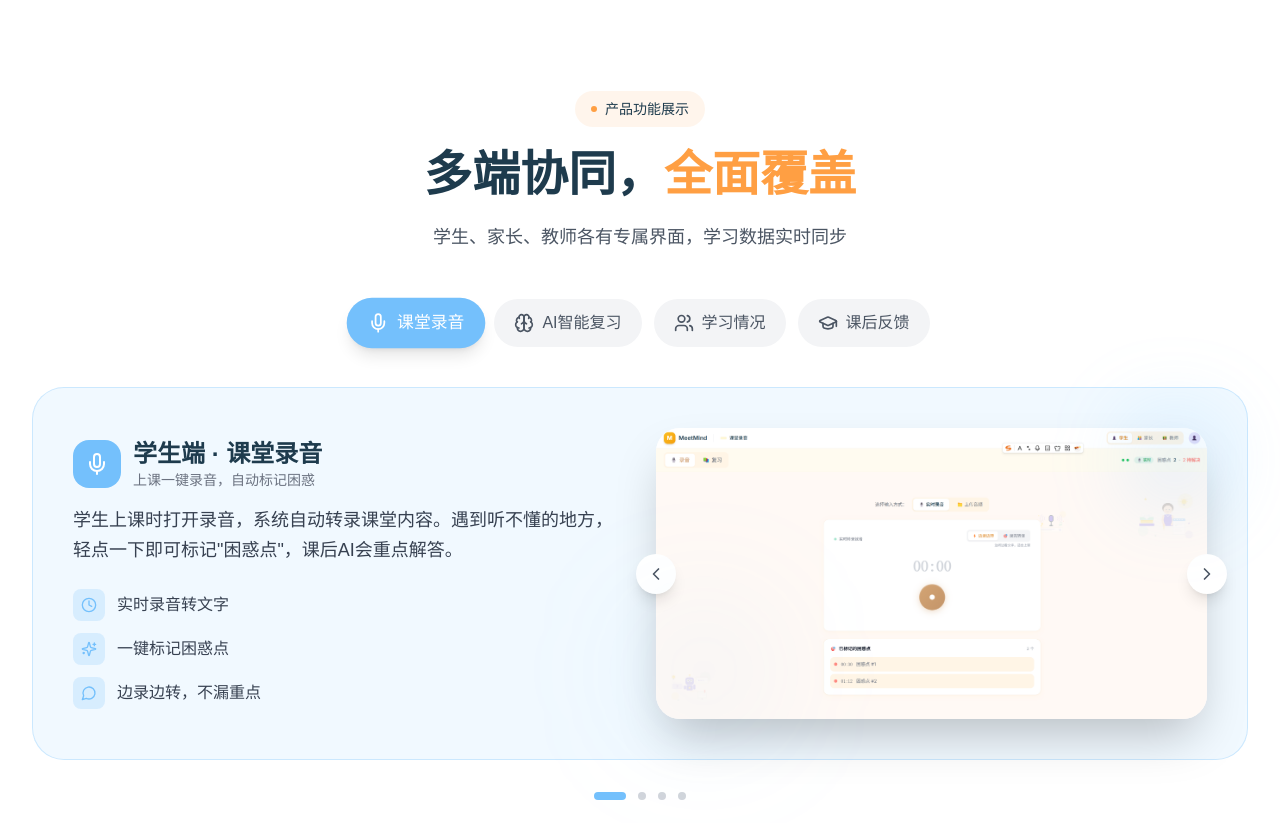
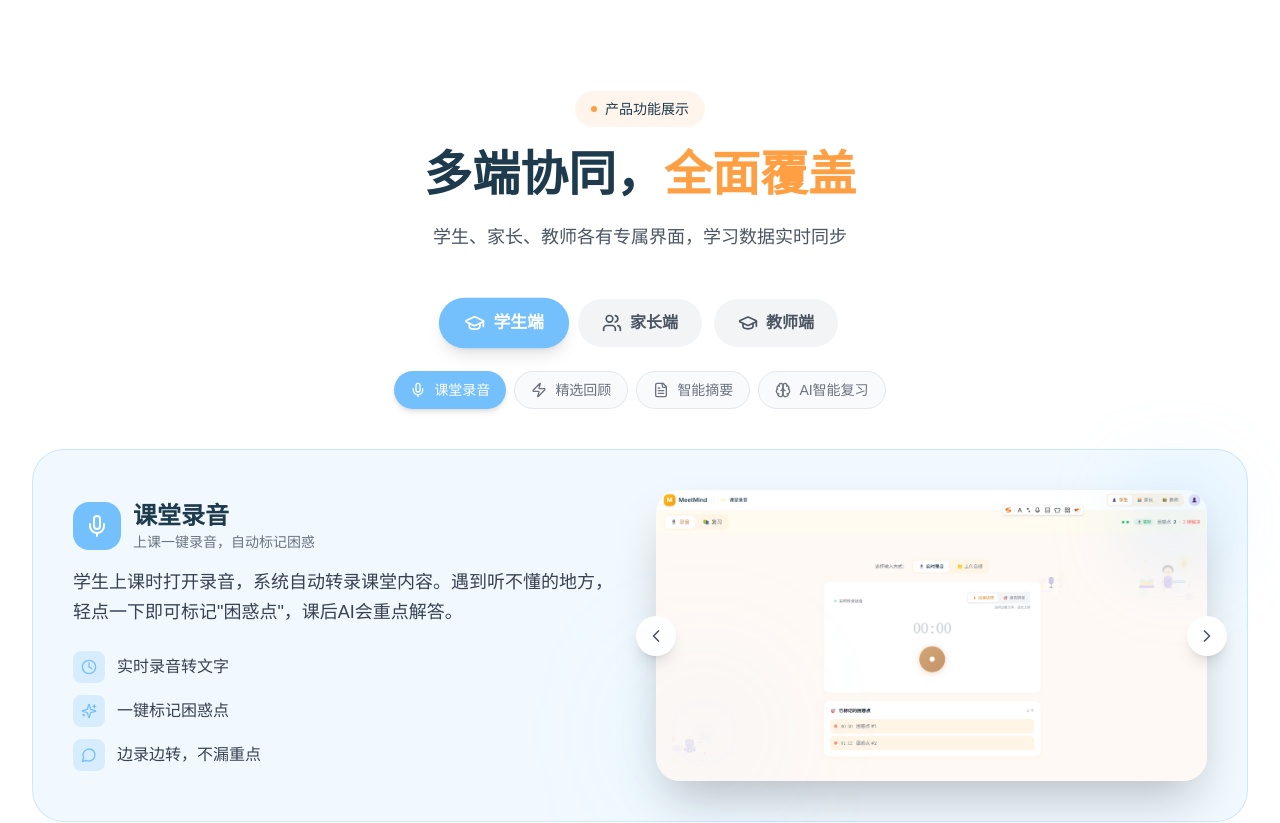
Before and after one commit to xiaojinyu868-w/meetmind-landing, a React (Vite) app: page / in a window 1280 px wide. Shown: the part 2579-3402 px from the top of the page. Built offline with nearby package versions, Linux system fonts and the light colour scheme.

Commit message:
feat: 重构产品展示布局，采用二级导航结构

```diff
--- a/src/components/sections/ProductShowcase.tsx
+++ b/src/components/sections/ProductShowcase.tsx
@@ -1,10 +1,37 @@
 import { useState } from 'react'
-import { Mic, Brain, Users, GraduationCap, ChevronLeft, ChevronRight, Sparkles, Clock, MessageCircle, BarChart3 } from 'lucide-react'
+import { Mic, Brain, Users, GraduationCap, ChevronLeft, ChevronRight, Sparkles, Clock, MessageCircle, BarChart3, Zap, FileText } from 'lucide-react'
 
-const products = [
+type ProductItem = {
+  id: string
+  title: string
+  subtitle: string
+  description: string
+  image: string
+  color: string
+  lightColor: string
+  borderColor: string
+  Icon: React.ElementType
+  features: { icon: React.ElementType; text: string }[]
+}
+
+type Category = {
+  id: string
+  name: string
+  Icon: React.ElementType
+  color: string
+  products: ProductItem[]
+}
+
+const categories: Category[] = [
+  {
+    id: 'student',
+    name: '学生端',
+    Icon: GraduationCap,
+    color: 'bg-sky',
+    products: [
       {
         id: 'recording',
-    title: '学生端 · 课堂录音',
+        title: '课堂录音',
         subtitle: '上课一键录音，自动标记困惑',
         description: '学生上课时打开录音，系统自动转录课堂内容。遇到听不懂的地方，轻点一下即可标记"困惑点"，课后AI会重点解答。',
         image: '/product-recording.png',
@@ -19,8 +46,40 @@ const products = [
         ]
       },
       {
+        id: 'highlights',
+        title: '精选回顾',
+        subtitle: '课堂重点一目了然，高效复习',
+        description: 'AI自动提取课堂精华片段，按重点和要点分类标记。可视化时间轴让你快速定位关键内容，支持按主题筛选，一键播放回顾。',
+        image: '/product-highlights.png',
+        color: 'bg-coral',
+        lightColor: 'bg-coral/10',
+        borderColor: 'border-coral/30',
+        Icon: Zap,
+        features: [
+          { icon: Clock, text: '时间轴精准定位' },
+          { icon: Sparkles, text: '重点要点自动标记' },
+          { icon: MessageCircle, text: '按主题筛选播放' },
+        ]
+      },
+      {
+        id: 'summary',
+        title: '智能摘要',
+        subtitle: '课堂概要秒懂，知识点清晰梳理',
+        description: 'AI智能生成课堂概要，自动提炼主要知识点并分层呈现。重点难点高亮标注，帮你快速掌握课堂核心内容，支持添加个人笔记。',
+        image: '/product-summary.png',
+        color: 'bg-purple-500',
+        lightColor: 'bg-purple-500/10',
+        borderColor: 'border-purple-500/30',
+        Icon: FileText,
+        features: [
+          { icon: Sparkles, text: '课堂概要自动生成' },
+          { icon: BarChart3, text: '知识点分层梳理' },
+          { icon: MessageCircle, text: '重点难点高亮标注' },
+        ]
+      },
+      {
         id: 'review',
-    title: '学生端 · AI智能复习',
+        title: 'AI智能复习',
         subtitle: 'AI同桌解答困惑，苏格拉底式引导',
         description: '课后打开复习界面，AI会定位到标记的困惑点，用老师原话+AI引导帮你彻底搞懂。还能继续追问，直到真正理解。',
         image: '/product-review.png',
@@ -34,9 +93,17 @@ const products = [
           { icon: MessageCircle, text: '对话式深度辅导' },
         ]
       },
+    ]
+  },
   {
     id: 'parent',
-    title: '家长端 · 学习情况',
+    name: '家长端',
+    Icon: Users,
+    color: 'bg-mint',
+    products: [
+      {
+        id: 'parent-dashboard',
+        title: '学习情况',
         subtitle: '了解孩子每日学习，精准陪伴',
         description: '家长可以看到孩子每天录了几节课、有多少困惑点、哪些已解决。AI还会生成今日学习总结和行动建议。',
         image: '/product-parent.png',
@@ -50,9 +117,17 @@ const products = [
           { icon: MessageCircle, text: '困惑时刻详情查看' },
         ]
       },
+    ]
+  },
   {
     id: 'teacher',
-    title: '教师端 · 课后反馈',
+    name: '教师端',
+    Icon: GraduationCap,
+    color: 'bg-orange',
+    products: [
+      {
+        id: 'teacher-feedback',
+        title: '课后反馈',
         subtitle: '掌握全班困惑热点，精准教学',
         description: '教师可以看到全班学生的困惑热点TOP3，了解哪些知识点讲得不够清楚。一键生成课后反思报告，持续改进教学。',
         image: '/product-teacher.png',
@@ -67,17 +142,38 @@ const products = [
         ]
       },
     ]
+  },
+]
 
 export default function ProductShowcase() {
-  const [activeIndex, setActiveIndex] = useState(0)
-  const activeProduct = products[activeIndex]
+  const [activeCategoryIdx, setActiveCategoryIdx] = useState(0)
+  const [activeProductIdx, setActiveProductIdx] = useState(0)
+
+  const activeCategory = categories[activeCategoryIdx]
+  const activeProduct = activeCategory.products[activeProductIdx]
+
+  const handleCategoryChange = (idx: number) => {
+    setActiveCategoryIdx(idx)
+    setActiveProductIdx(0)
+  }
 
   const nextProduct = () => {
-    setActiveIndex((prev) => (prev + 1) % products.length)
+    setActiveProductIdx((prev) => (prev + 1) % activeCategory.products.length)
   }
 
   const prevProduct = () => {
-    setActiveIndex((prev) => (prev - 1 + products.length) % products.length)
+    setActiveProductIdx((prev) => (prev - 1 + activeCategory.products.length) % activeCategory.products.length)
+  }
+
+  const getTextColor = (color: string) => {
+    switch(color) {
+      case 'bg-sky': return 'text-sky'
+      case 'bg-sunny': return 'text-sunny'
+      case 'bg-mint': return 'text-mint'
+      case 'bg-coral': return 'text-coral'
+      case 'bg-purple-500': return 'text-purple-500'
+      default: return 'text-orange'
+    }
   }
 
   return (
@@ -98,27 +194,49 @@ export default function ProductShowcase() {
           </p>
         </div>
 
-        {/* Tab Navigation */}
-        <div className="flex flex-wrap justify-center gap-3 mb-10">
-          {products.map((product, index) => {
+        {/* Category Navigation - Main Tabs */}
+        <div className="flex flex-wrap justify-center gap-3 mb-6">
+          {categories.map((category, idx) => {
+            const Icon = category.Icon
+            return (
+              <button
+                key={category.id}
+                onClick={() => handleCategoryChange(idx)}
+                className={`flex items-center gap-2 px-6 py-3 rounded-full font-semibold transition-all duration-300 ${
+                  idx === activeCategoryIdx
+                    ? `${category.color} text-white shadow-lg scale-105`
+                    : 'bg-gray-100 text-gray-600 hover:bg-gray-200'
+                }`}
+              >
+                <Icon className="w-5 h-5" />
+                <span>{category.name}</span>
+              </button>
+            )
+          })}
+        </div>
+
+        {/* Sub Navigation - Product Tabs (only for categories with multiple products) */}
+        {activeCategory.products.length > 1 && (
+          <div className="flex flex-wrap justify-center gap-2 mb-10">
+            {activeCategory.products.map((product, idx) => {
               const Icon = product.Icon
               return (
                 <button
                   key={product.id}
-                onClick={() => setActiveIndex(index)}
-                className={`flex items-center gap-2 px-5 py-3 rounded-full font-medium transition-all duration-300 ${
-                  index === activeIndex
-                    ? `${product.color} text-white shadow-lg scale-105`
-                    : 'bg-gray-100 text-gray-600 hover:bg-gray-200'
+                  onClick={() => setActiveProductIdx(idx)}
+                  className={`flex items-center gap-2 px-4 py-2 rounded-full text-sm font-medium transition-all duration-300 ${
+                    idx === activeProductIdx
+                      ? `${product.color} text-white shadow-md`
+                      : 'bg-gray-50 text-gray-500 hover:bg-gray-100 border border-gray-200'
                   }`}
                 >
-                <Icon className="w-5 h-5" />
-                <span className="hidden sm:inline">{product.title.split(' · ')[1]}</span>
-                <span className="sm:hidden">{product.title.split(' · ')[1].slice(0, 4)}</span>
+                  <Icon className="w-4 h-4" />
+                  <span>{product.title}</span>
                 </button>
               )
             })}
           </div>
+        )}
 
         {/* Product Display */}
         <div className={`rounded-3xl p-6 lg:p-10 ${activeProduct.lightColor} border ${activeProduct.borderColor} transition-all duration-500`}>
@@ -144,7 +262,7 @@ export default function ProductShowcase() {
                 {activeProduct.features.map((feature, idx) => (
                   <div key={idx} className="flex items-center gap-3">
                     <div className={`w-8 h-8 ${activeProduct.color}/20 rounded-lg flex items-center justify-center`}>
-                      <feature.icon className={`w-4 h-4 ${activeProduct.color === 'bg-sky' ? 'text-sky' : activeProduct.color === 'bg-sunny' ? 'text-sunny' : activeProduct.color === 'bg-mint' ? 'text-mint' : 'text-orange'}`} />
+                      <feature.icon className={`w-4 h-4 ${getTextColor(activeProduct.color)}`} />
                     </div>
                     <span className="text-gray-700">{feature.text}</span>
                   </div>
@@ -152,6 +270,7 @@ export default function ProductShowcase() {
               </div>
 
               {/* Navigation Arrows - Mobile */}
+              {activeCategory.products.length > 1 && (
                 <div className="flex items-center justify-center gap-4 mt-8 lg:hidden">
                   <button
                     onClick={prevProduct}
@@ -160,11 +279,11 @@ export default function ProductShowcase() {
                     <ChevronLeft className="w-6 h-6 text-gray-600" />
                   </button>
                   <div className="flex gap-2">
-                  {products.map((_, idx) => (
+                    {activeCategory.products.map((_, idx) => (
                       <div
                         key={idx}
                         className={`w-2 h-2 rounded-full transition-all ${
-                        idx === activeIndex ? activeProduct.color : 'bg-gray-300'
+                          idx === activeProductIdx ? activeProduct.color : 'bg-gray-300'
                         }`}
                       />
                     ))}
@@ -176,6 +295,7 @@ export default function ProductShowcase() {
                     <ChevronRight className="w-6 h-6 text-gray-600" />
                   </button>
                 </div>
+              )}
             </div>
 
             {/* Right: Screenshot */}
@@ -189,6 +309,7 @@ export default function ProductShowcase() {
               </div>
 
               {/* Navigation Arrows - Desktop */}
+              {activeCategory.products.length > 1 && (
                 <div className="hidden lg:flex absolute top-1/2 -translate-y-1/2 -left-5 -right-5 justify-between pointer-events-none">
                   <button
                     onClick={prevProduct}
@@ -203,6 +324,7 @@ export default function ProductShowcase() {
                     <ChevronRight className="w-5 h-5 text-gray-600" />
                   </button>
                 </div>
+              )}
 
               {/* Decorative Elements */}
               <div className={`absolute -top-4 -right-4 w-24 h-24 ${activeProduct.color}/20 rounded-full blur-2xl`} />
@@ -212,17 +334,19 @@ export default function ProductShowcase() {
         </div>
 
         {/* Bottom Indicator - Desktop */}
+        {activeCategory.products.length > 1 && (
           <div className="hidden lg:flex justify-center gap-3 mt-8">
-          {products.map((product, idx) => (
+            {activeCategory.products.map((product, idx) => (
               <button
                 key={idx}
-              onClick={() => setActiveIndex(idx)}
+                onClick={() => setActiveProductIdx(idx)}
                 className={`h-2 rounded-full transition-all duration-300 ${
-                idx === activeIndex ? `w-8 ${product.color}` : 'w-2 bg-gray-300 hover:bg-gray-400'
+                  idx === activeProductIdx ? `w-8 ${product.color}` : 'w-2 bg-gray-300 hover:bg-gray-400'
                 }`}
               />
             ))}
           </div>
+        )}
       </div>
     </section>
   )
```
Lines whose indentation alone changed are shown as unchanged.
